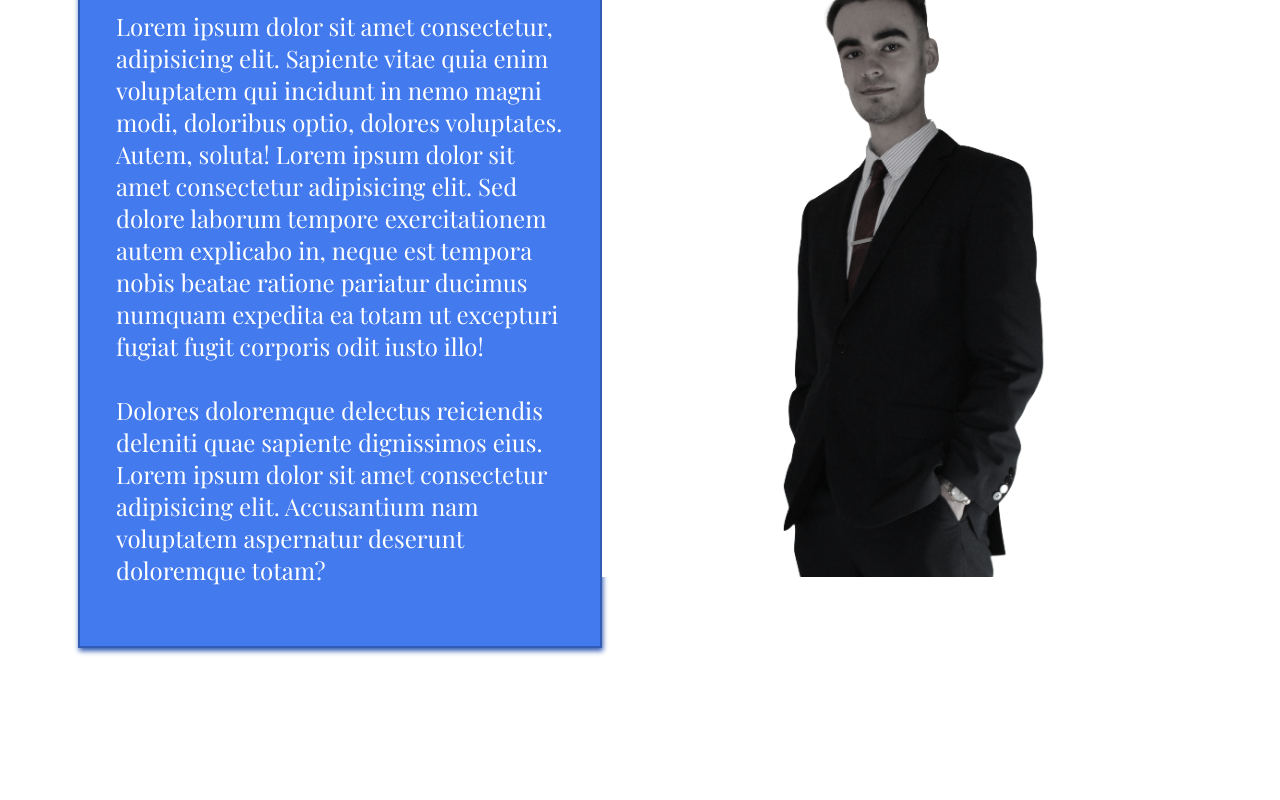
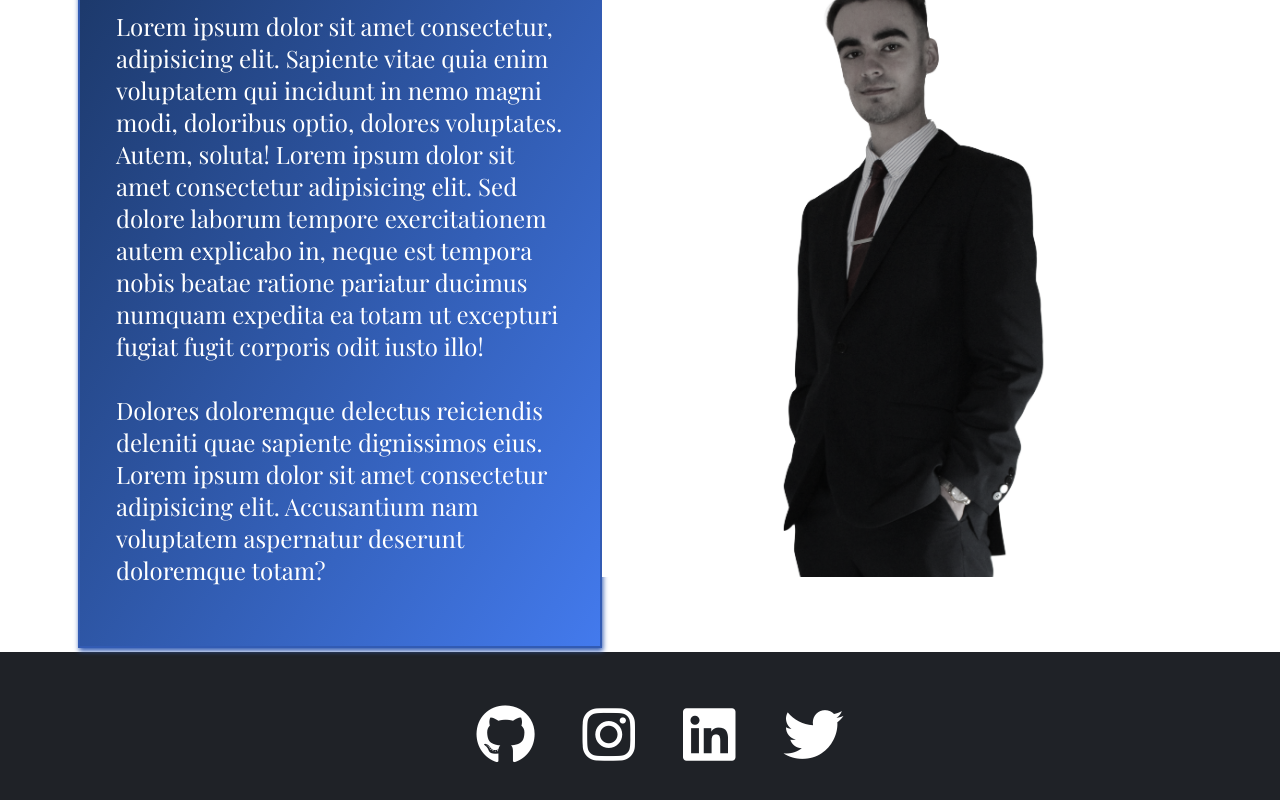
Before and after one commit to zachharrison/portfolio, a React (Create React App) app: page / in a window 1280 px wide. Shown: the part 948-1748 px from the top of the page. Before the commit the page ends 1600 px from the top, so only its background shows below. Built offline with nearby package versions, Linux system fonts and the light colour scheme.

Commit message:
Social links

```diff
--- a/public/index.html
+++ b/public/index.html
@@ -14,6 +14,10 @@
     <title>Zach Harrison</title>
   </head>
   <body>
+    <script
+      src="https://kit.fontawesome.com/f6eb9c801f.js"
+      crossorigin="anonymous"
+    ></script>
     <noscript>You need to enable JavaScript to run this app.</noscript>
     <div id="root"></div>
   </body>
--- a/src/App.js
+++ b/src/App.js
@@ -1,13 +1,15 @@
 import Navbar from './components/Navbar/Navbar';
 import Showcase from './components/Showcase/Showcase';
 import About from './components/About/About';
-// import FadeIn from './components/FadeIn/FadeIn';
+import Social from './components/Social/Social';
+
 const App = () => {
   return (
     <>
       <Navbar />
       <Showcase />
       <About />
+      <Social />
     </>
   );
 };
--- a/src/components/About/About.css
+++ b/src/components/About/About.css
@@ -23,7 +23,11 @@
   border: 2px solid #325bb3;
   box-shadow: 1px 3px 5px #325bb3;
   padding: 36px;
-  background: #437aed;
+  /* background: #437aed; */
+  /* background: #1f2227; */
+  background: #fff;
+  background: -webkit-linear-gradient(top left, #19335f 0%, #437aed 100%);
+  background: linear-gradient(to bottom right, #19335f 0%, #437aed 100%);
 }
 
 .about-text p {
--- /dev/null
+++ b/src/components/Social/Social.css
@@ -0,0 +1,38 @@
+.social {
+  display: flex;
+  align-items: center;
+  justify-content: center;
+  background: #1f2227;
+  width: 100vw;
+  height: 20vh;
+}
+
+.social-icons {
+  display: flex;
+  align-items: center;
+  justify-content: center;
+  list-style: none;
+}
+
+.social-links li a {
+  border: 3px solid #fff;
+  width: 200px;
+  height: 200px;
+}
+
+.social-icons li {
+  list-style: none;
+  margin: 0 24px;
+}
+
+.social-icons li a {
+  color: #fff;
+  font-size: 60px;
+}
+
+.social-icons li a i:hover {
+  background: -webkit-linear-gradient(#9c47fc, #356ad2);
+  background: linear-gradient(#9c47fc, #356ad2);
+  -webkit-background-clip: text;
+  -webkit-text-fill-color: transparent;
+}
--- /dev/null
+++ b/src/components/Social/Social.js
@@ -0,0 +1,49 @@
+import React from 'react';
+import './Social.css';
+
+const Social = () => {
+  return (
+    <div className='social'>
+      <ul className='social-icons'>
+        <li>
+          <a
+            rel='noreferrer'
+            target='_blank'
+            href='https://github.com/zachharrison'
+          >
+            <i className='fab fa-github' />
+          </a>
+        </li>
+        <li>
+          <a
+            rel='noreferrer'
+            target='_blank'
+            href='https://www.instagram.com/zach__harrison/'
+          >
+            <i className='fab fa-instagram' />
+          </a>
+        </li>
+        <li>
+          <a
+            rel='noreferrer'
+            target='_blank'
+            href='https://www.linkedin.com/in/zach-harrison-333974176/'
+          >
+            <i className='fab fa-linkedin' />
+          </a>
+        </li>
+        <li>
+          <a
+            rel='noreferrer'
+            target='_blank'
+            href='https://twitter.com/Zach__Harrison'
+          >
+            <i className='fab fa-twitter' />
+          </a>
+        </li>
+      </ul>
+    </div>
+  );
+};
+
+export default Social;
```
